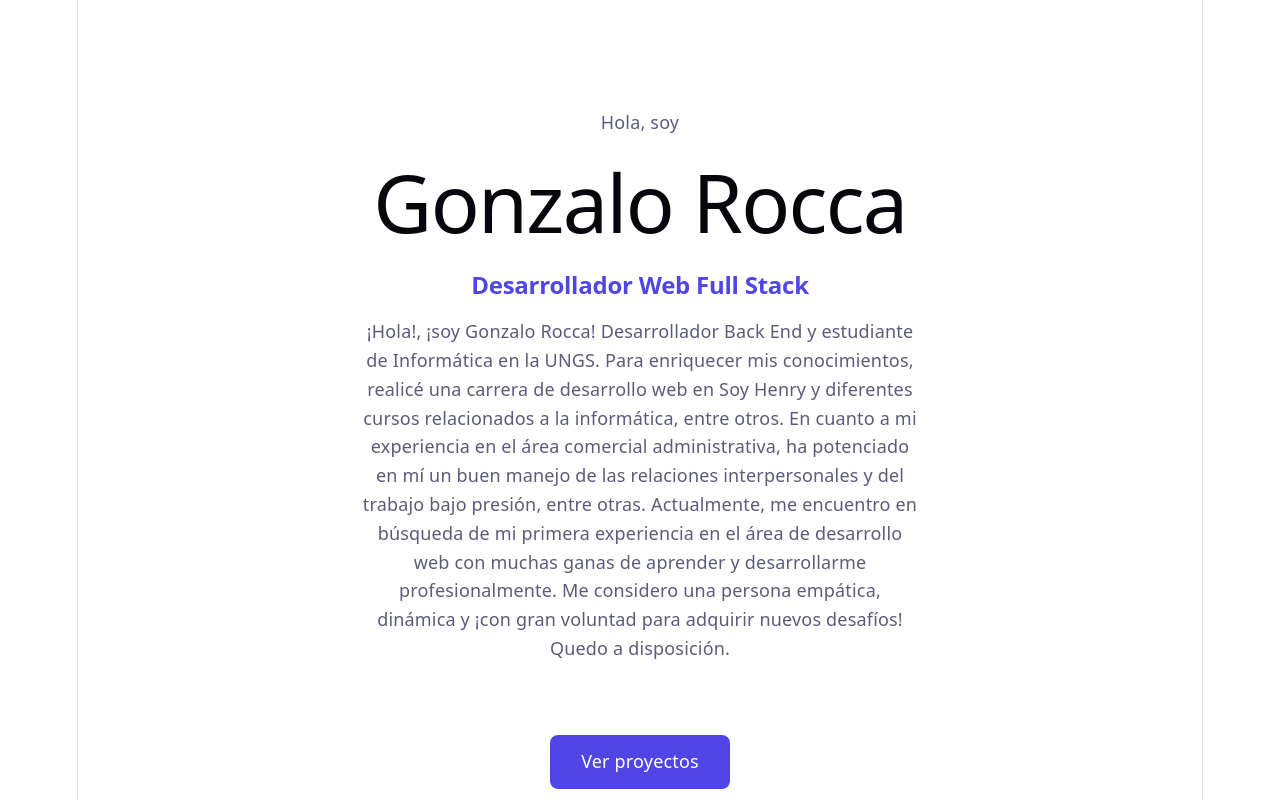
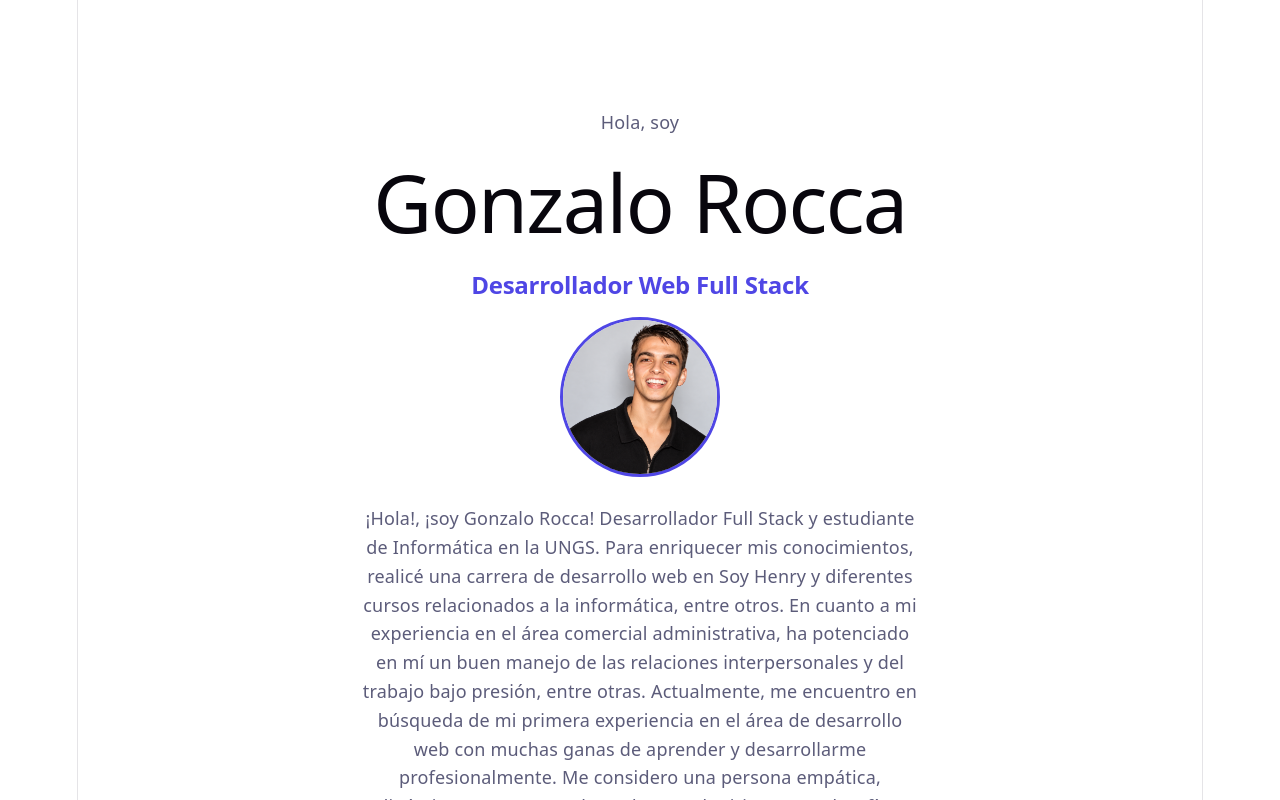
Before and after one commit to GNicolasRocca/portfolio, a React (Vite) app in the folder files/mi-portafolio/: page / in a window 1280 px wide. Shown: the top 800 px of the page. Built offline with nearby package versions, Linux system fonts and the light colour scheme.

Commit message:
feat: se agrego una imagen de retrato en el portafolio-GNR

```diff
--- a/files/mi-portafolio/src/App.css
+++ b/files/mi-portafolio/src/App.css
@@ -39,6 +39,15 @@ h3 { font-size: 1.6rem; margin-bottom: 1rem; }
 .hero h1 { font-size: clamp(2.5rem, 8vw, 4.5rem); margin: 0; }
 .hero h2 { color: var(--acento); font-weight: 600; margin: 0.25rem 0 1rem; }
 .hero__saludo { color: var(--suave); margin: 0; }
+.hero__foto {
+  display: block;
+  width: 160px;
+  height: 160px;
+  border-radius: 50%;
+  object-fit: cover;
+  border: 3px solid var(--acento);
+  margin: 1rem auto 1.5rem;
+}
 .hero__bio { max-width: 560px; color: var(--suave); }
 
 .btn {
--- a/files/mi-portafolio/src/App.jsx
+++ b/files/mi-portafolio/src/App.jsx
@@ -1,11 +1,11 @@
 import { useState, useRef, useEffect } from "react";
 import "./App.css";
 
-// solo edites este arreglo y no el HTML de abajo.
 const PERFIL = {
   nombre: "Gonzalo Rocca",
   rol: "Desarrollador Web Full Stack",
-  bio: "¡Hola!, ¡soy Gonzalo Rocca! Desarrollador Back End y estudiante de Informática en la UNGS. Para enriquecer mis conocimientos, realicé una carrera de desarrollo web en Soy Henry y diferentes cursos relacionados a la informática, entre otros. En cuanto a mi experiencia en el área comercial administrativa, ha potenciado en mí un buen manejo de las relaciones interpersonales y del trabajo bajo presión, entre otras. Actualmente, me encuentro en búsqueda de mi primera experiencia en el área de desarrollo web con muchas ganas de aprender y desarrollarme profesionalmente. Me considero una persona empática, dinámica y ¡con gran voluntad para adquirir nuevos desafíos! Quedo a disposición.",
+  foto: "../public/Retrato.png",
+  bio: "¡Hola!, ¡soy Gonzalo Rocca! Desarrollador Full Stack y estudiante de Informática en la UNGS. Para enriquecer mis conocimientos, realicé una carrera de desarrollo web en Soy Henry y diferentes cursos relacionados a la informática, entre otros. En cuanto a mi experiencia en el área comercial administrativa, ha potenciado en mí un buen manejo de las relaciones interpersonales y del trabajo bajo presión, entre otras. Actualmente, me encuentro en búsqueda de mi primera experiencia en el área de desarrollo web con muchas ganas de aprender y desarrollarme profesionalmente. Me considero una persona empática, dinámica y ¡con gran voluntad para adquirir nuevos desafíos! Quedo a disposición.",
   email: "gonzalo-rocca@hotmail.com",
   github: "https://github.com/GNicolasRocca",
   linkedin: "https://www.linkedin.com/in/gonzalorocca/",
@@ -15,8 +15,6 @@ const HABILIDADES = [
   "JavaScript", "TypeScript", "Python", "NodeJS","NestJS", "MongoDB", "PostgreSQL", "TypeORM", "React", "HTML5",
   "CSS3", "Express", "Axios", "Bootstrap", "Foundation",
 ];
-
-// Centrar PERFIL, HABILIDADES, PROYECTOS
 
 const PROYECTOS = [
   {
@@ -90,6 +88,7 @@ function Encabezado() {
       <p className="hero__saludo">Hola, soy</p>
       <h1>{PERFIL.nombre}</h1>
       <h2>{PERFIL.rol}</h2>
+      <img className="hero__foto" src={PERFIL.foto} alt={`Foto de ${PERFIL.nombre}`}/>
       <p className="hero__bio">{PERFIL.bio}</p>
       <a className="btn" href="#proyectos">Ver proyectos</a>
     </header>
@@ -110,7 +109,6 @@ function Habilidades() {
   );
 }
 
-// Botón "Código" con menú desplegable para proyectos con más de un repo.
 function EnlaceRepos({ repos: todos = [] }) {
   const repos = todos.filter((r) => r.url);
   const [abierto, setAbierto] = useState(false);
```
Also changed, not shown: files/mi-portafolio/public/Retrato.png (added).
